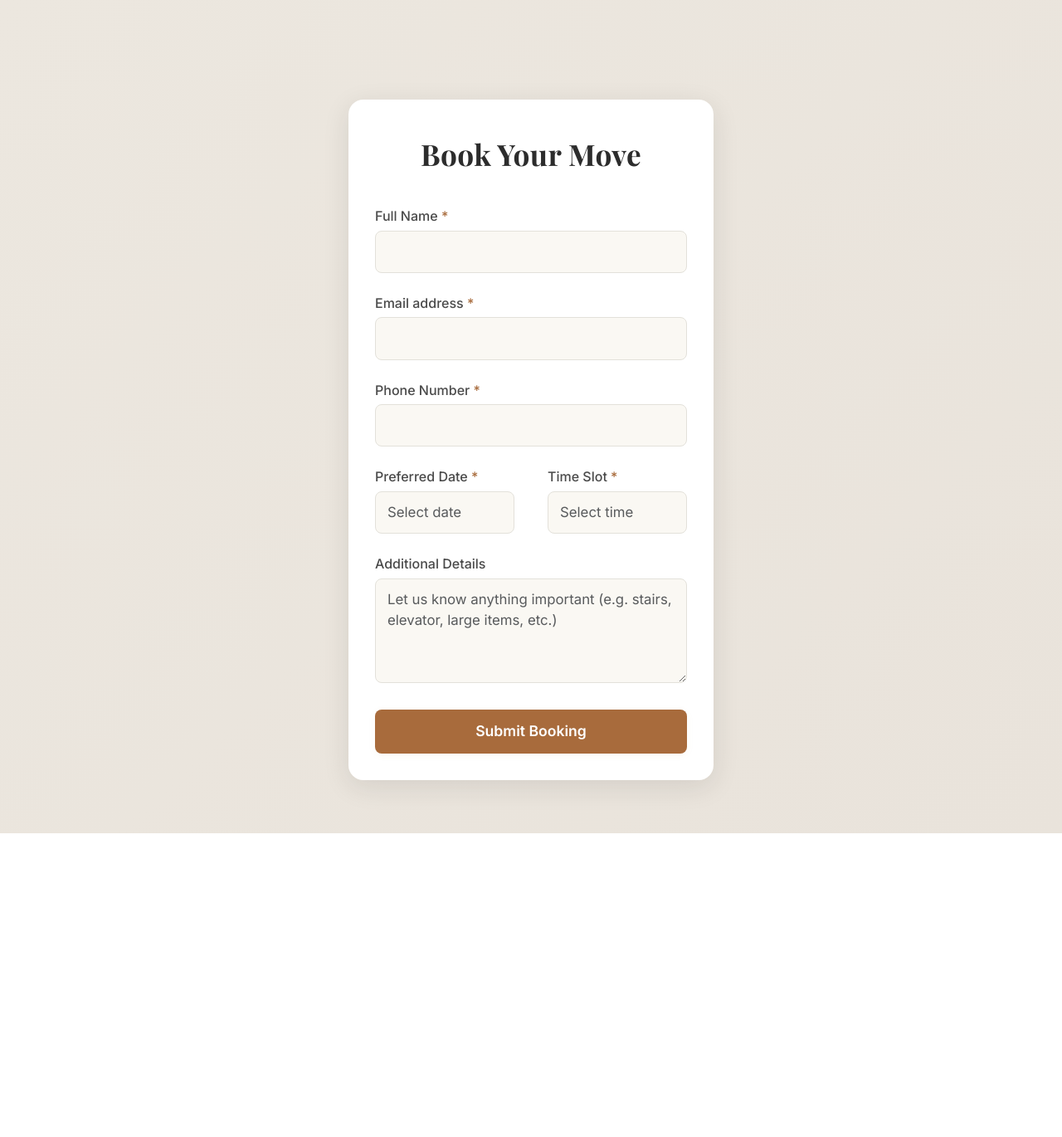
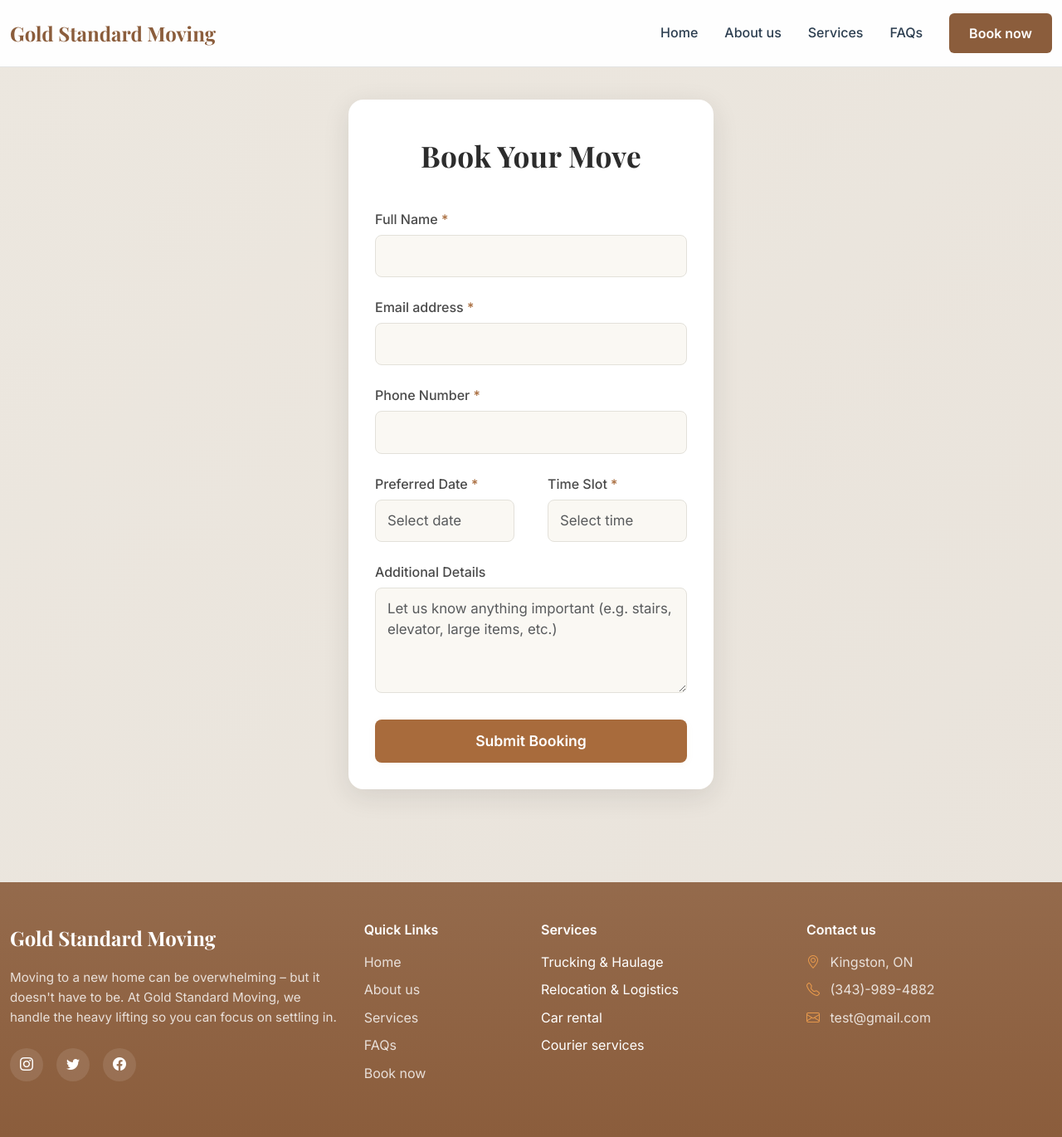
Before and after one commit to xavchen515/goldstandard, a website: page book.html in a window 1280 px wide. Shown: the whole page at 83% size. Before the commit the page ends 1004 px from the top, so only its background shows below. Drawn offline with nearby package versions, Linux system fonts and the light colour scheme.

Commit message:
Update book.html

```diff
--- a/book.html
+++ b/book.html
@@ -9,6 +9,8 @@
   <link rel="stylesheet" href="https://cdn.jsdelivr.net/npm/flatpickr/dist/themes/material_blue.css">
   <link href="https://fonts.googleapis.com/css2?family=Playfair+Display:wght@700&family=Inter:wght@400;500;600&display=swap" rel="stylesheet">
   <link href="https://cdn.jsdelivr.net/npm/bootstrap@5.3.3/dist/css/bootstrap.min.css" rel="stylesheet">
+  <link rel="stylesheet" href="styles.css" />
+  <link rel="stylesheet" href="https://cdn.jsdelivr.net/npm/bootstrap-icons@1.11.3/font/bootstrap-icons.css">
   <style>
     body {
       min-height: 100vh;
@@ -100,6 +102,24 @@
   </style>
 </head>
 <body>
+  <!-- NAVBAR -->
+  <nav class="navbar navbar-expand-lg fixed-top">
+    <div class="container">
+      <a class="navbar-brand" href="index.html">Gold Standard Moving</a>
+      <button class="navbar-toggler" type="button" data-bs-toggle="collapse" data-bs-target="#navbarNav">
+        <span class="navbar-toggler-icon"></span>
+      </button>
+      <div class="collapse navbar-collapse" id="navbarNav">
+        <ul class="navbar-nav ms-auto mb-2 mb-lg-0">
+          <li class="nav-item"><a class="nav-link" href="index.html">Home</a></li>
+          <li class="nav-item"><a class="nav-link" href="about.html">About us</a></li>
+          <li class="nav-item"><a class="nav-link" href="services.html">Services</a></li>
+          <li class="nav-item"><a class="nav-link" href="faq.html">FAQs</a></li>
+        </ul>
+        <a class="btn btn-primary ms-3" href="book.html">Book now</a>
+      </div>
+    </div>
+  </nav>
   <main>
     <form id="bookingForm" class="booking-form-modern" novalidate>
       <div class="form-title">Book Your Move</div>
@@ -133,6 +153,51 @@
       <button type="submit" class="btn btn-primary w-100">Submit Booking</button>
     </form>
   </main>
+  <!-- FOOTER -->
+  <footer id="contact" class="footer-section py-5">
+    <div class="container">
+      <div class="row gy-4">
+        <div class="col-lg-4 col-md-6">
+          <div class="footer-brand mb-3">Gold Standard Moving</div>
+          <p class="footer-desc mb-4">
+            Moving to a new home can be overwhelming – but it doesn't have to be. At Gold Standard Moving, we handle the heavy lifting so you can focus on settling in.
+          </p>
+          <div class="footer-social">
+            <a href="#"><i class="bi bi-instagram"></i></a>
+            <a href="#"><i class="bi bi-twitter"></i></a>
+            <a href="#"><i class="bi bi-facebook"></i></a>
+          </div>
+        </div>
+        <div class="col-lg-2 col-md-3 col-sm-6">
+          <h6 class="footer-title">Quick Links</h6>
+          <ul class="footer-links">
+            <li><a href="index.html">Home</a></li>
+            <li><a href="about.html">About us</a></li>
+            <li><a href="services.html">Services</a></li>
+            <li><a href="faq.html">FAQs</a></li>
+            <li><a href="book.html">Book now</a></li>
+          </ul>
+        </div>
+        <div class="col-lg-3 col-md-3 col-sm-6">
+          <h6 class="footer-title">Services</h6>
+          <ul class="footer-links">
+            <li>Trucking & Haulage</li>
+            <li>Relocation & Logistics</li>
+            <li>Car rental</li>
+            <li>Courier services</li>
+          </ul>
+        </div>
+        <div class="col-lg-3 col-md-6">
+          <h6 class="footer-title">Contact us</h6>
+          <ul class="footer-contact">
+            <li><i class="bi bi-geo-alt"></i> Kingston, ON</li>
+            <li><i class="bi bi-telephone"></i> (343)-989-4882</li>
+            <li><i class="bi bi-envelope"></i> test@gmail.com</li>
+          </ul>
+        </div>
+      </div>
+    </div>
+  </footer>
   <!-- Flatpickr JS -->
   <script src="https://cdn.jsdelivr.net/npm/flatpickr"></script>
   <!-- EmailJS SDK -->
@@ -241,5 +306,6 @@
       });
     });
   </script>
+  <script src="https://cdn.jsdelivr.net/npm/bootstrap@5.3.3/dist/js/bootstrap.bundle.min.js"></script>
 </body>
 </html>
```
